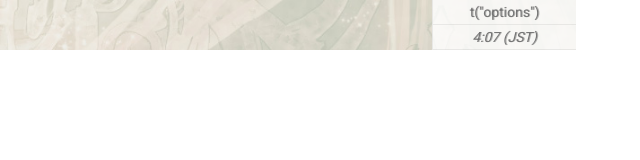
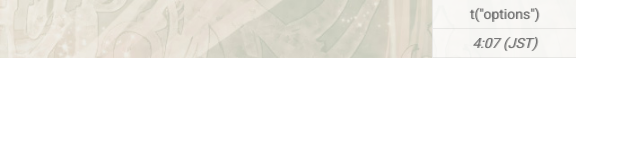
Before and after one commit to jesuscc1993/gbf-bookmarker, a website with bundled scripts: page src/modules/bookmarks/bookmarks.html in a window 1280 px wide. Shown: the whole page, without its empty margins (0-640 px from the left). Built offline with nearby package versions, Linux system fonts and the light colour scheme; some packages are replaced by stand-ins of ours.

Commit message:
Fixed item height issue.

```diff
--- a/package.json
+++ b/package.json
@@ -20,5 +20,5 @@
     "clean-build-folders": "rimraf build/**/*.scss && rimraf build/**/*.css.map && rimraf build/**/*.md",
     "copy-build-folders": "git checkout release && rimraf assets && rimraf src && rimraf vendor && mv build/* . && rimraf build"
   },
-  "version": "1.0.14"
+  "version": "1.0.15"
 }
--- a/src/modules/bookmarks/bookmarks.scss
+++ b/src/modules/bookmarks/bookmarks.scss
@@ -38,11 +38,12 @@ body {
   }
 
   .option {
+    background: #fffc;
     border: 0 solid #0001;
     border-left-width: 1px;
     border-bottom-width: 1px;
-    background: #fffc;
-    padding: 4px 6px;
+    line-height: 28px;
+    padding: 0 6px;
 
     &:not(.disabled) {
       cursor: pointer;
```
Also changed, not shown: manifest.json, src/modules/bookmarks/bookmarks.css, 1 other file.
